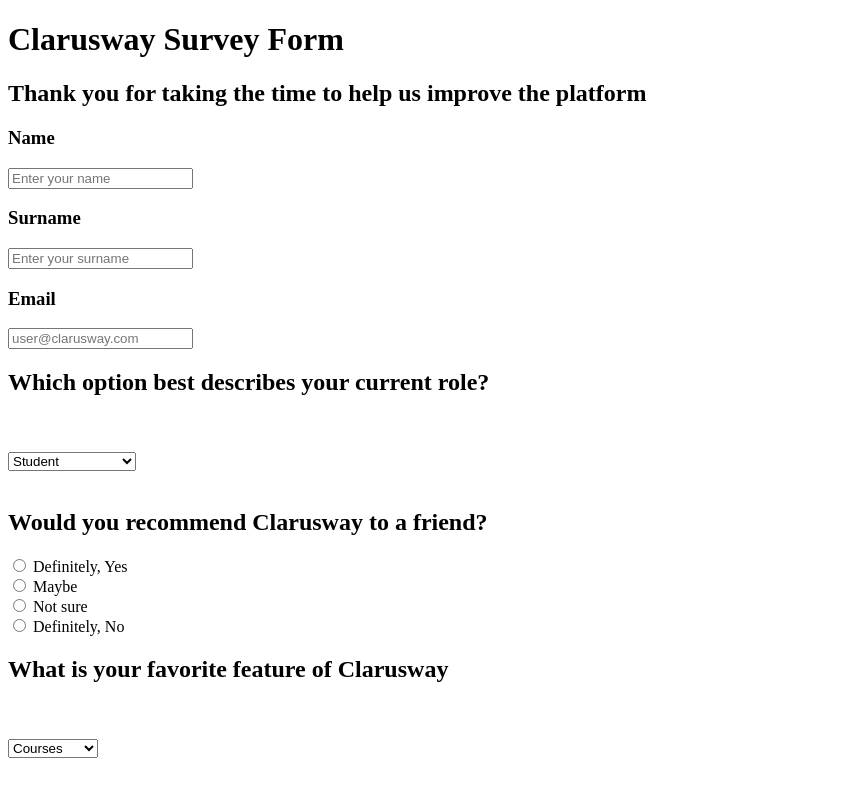
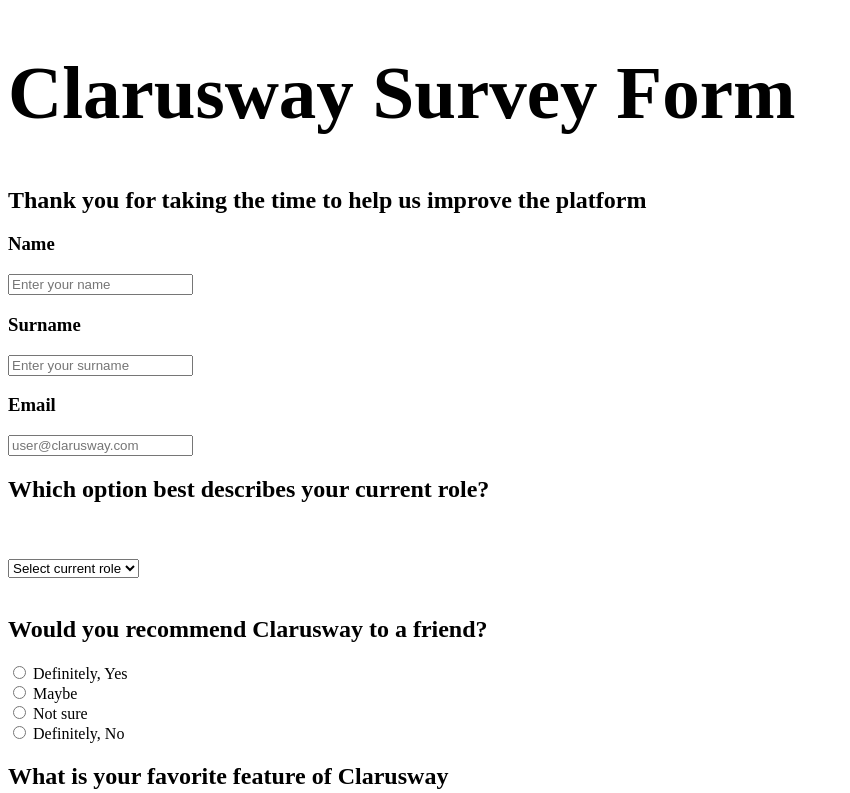
Before and after one commit to SbL1992/survey_form, a plain HTML site: page index.html in a window 1280 px wide. Shown: the top 793 px of the page, without its empty margins (0-850 px from the left). Drawn offline with Linux system fonts and the light colour scheme.

Commit message:
işlendi

```diff
--- a/index.html
+++ b/index.html
@@ -5,10 +5,12 @@
     <meta http-equiv="X-UA-Compatible" content="IE=edge">
     <meta name="viewport" content="width=device-width, initial-scale=1.0">
     <title>Survey Form</title>
+    <link rel="stylesheet" href="style.css">
 </head>
 
 <body>
-<h1>Clarusway Survey Form</h1>
+    <div class="container">
+        <h1 style="font-size: 75px ;">Clarusway Survey Form</h1>
         <h2>Thank you for taking the time to help us improve the platform</h2>
             <tr>
             <h3>Name</h3>
@@ -25,6 +27,8 @@
         <h2>Which option best describes your current role?</h2>
         <br><br>
         <select>
+
+            <option selected disabled hidden>Select current role</option>
             <option>Student</option>
             <option>Teacher</option>
             <option>Full Time Job</option>
@@ -32,6 +36,7 @@
             <option>Full Time Learner</option>
             <option>Prefer Not To Say </option>
         </select>
+
         <br><br>
 
         <h2>Would you recommend Clarusway to a friend?</h2>
@@ -83,7 +88,8 @@
 
             <input type="submit" name="kaydet" id="kaydet" value="Submit">
             </td>
- </tr>
+        </tr></div>
+
 
 
 
```
Lines whose indentation alone changed are shown as unchanged.
